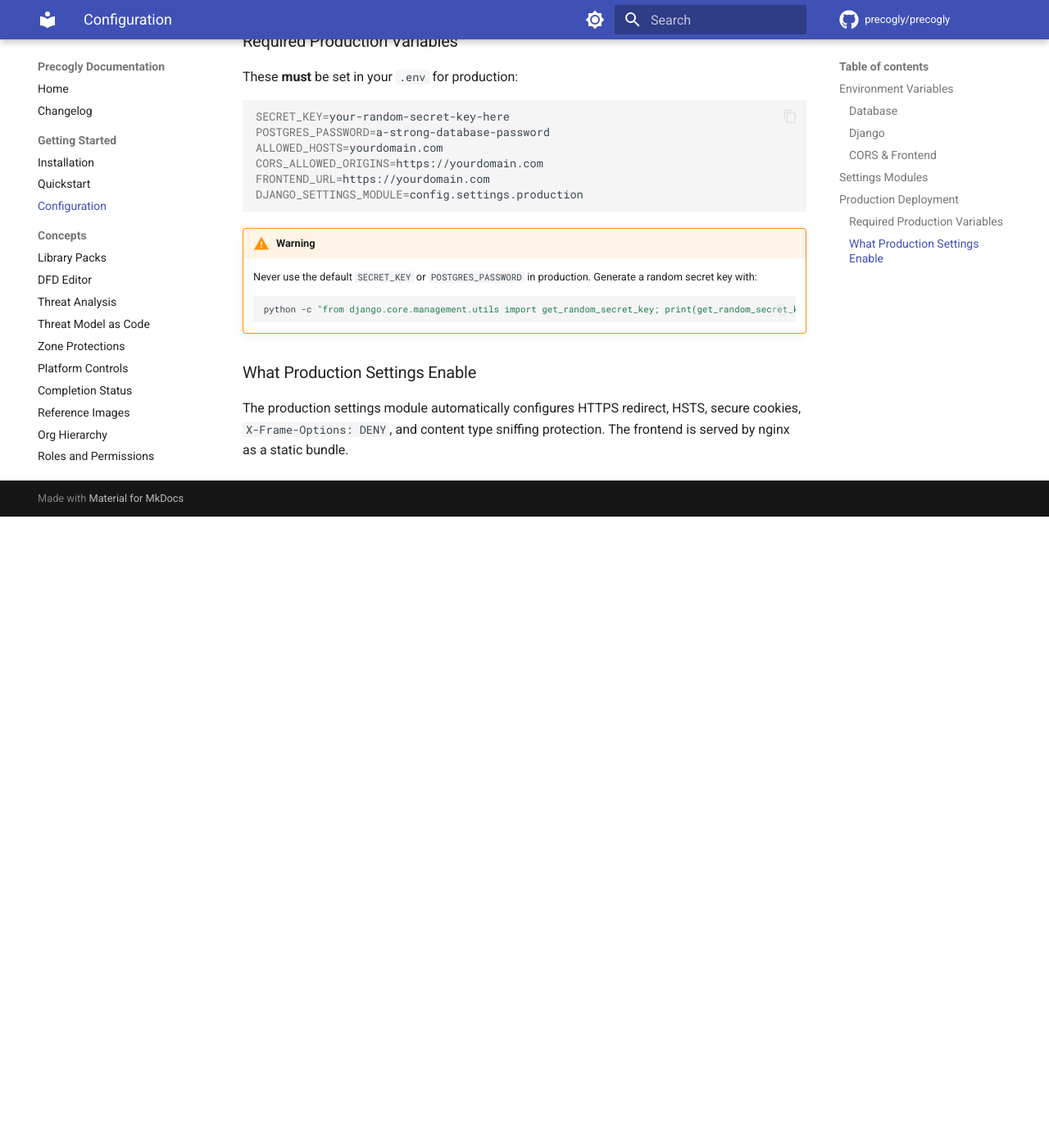
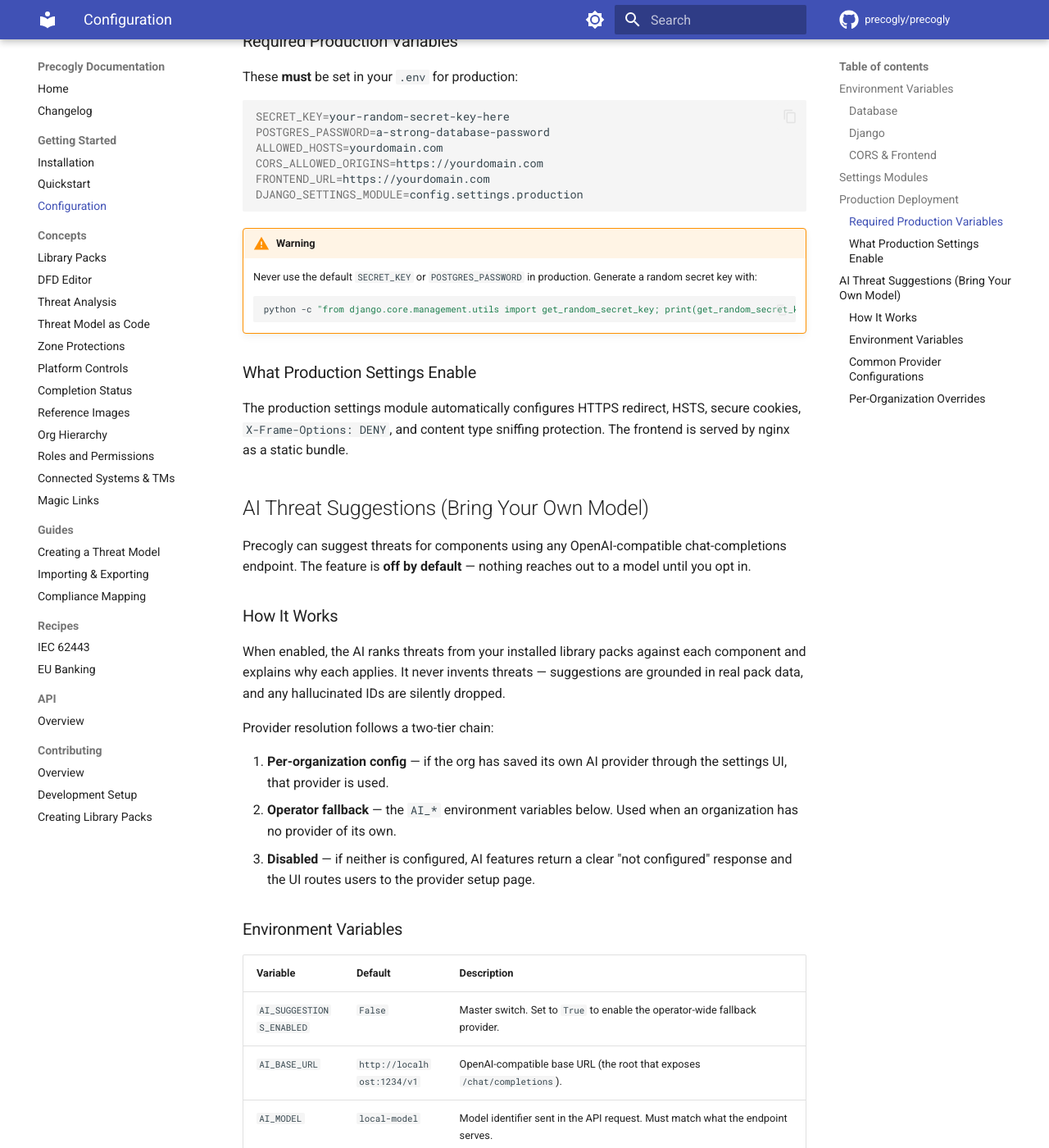
Before and after one commit to AlvinKuruvilla/precogly, an MkDocs documentation site: the page built from docs/getting-started/configuration.md, in a window 1280 px wide and 1400 px high, scrolled down 1909 px. Shown: the whole window at 82% size. Built offline with MkDocs 1.6.1 and Material for MkDocs 9.7.7, drawn with Linux system fonts in a browser that asks for light colours; comment, search, counter and statistics services are not loaded; before the commit the page ends 2539 px from its top, so only the background shows below that; some of the changed text lies outside the part shown.

Commit message:
docs: add AI threat suggestions configuration guide
  Document the BYOM (Bring Your Own Model) AI feature in both .env.example
  and configuration.md. Covers environment variables, provider resolution
  chain, common provider setups (LM Studio, Ollama, OpenAI), and
  per-organization overrides.

````diff
--- a/docs/getting-started/configuration.md
+++ b/docs/getting-started/configuration.md
@@ -79,3 +79,62 @@
 ### What Production Settings Enable
 
 The production settings module automatically configures HTTPS redirect, HSTS, secure cookies, `X-Frame-Options: DENY`, and content type sniffing protection. The frontend is served by nginx as a static bundle.
+
+## AI Threat Suggestions (Bring Your Own Model)
+
+Precogly can suggest threats for components using any OpenAI-compatible chat-completions endpoint. The feature is **off by default** — nothing reaches out to a model until you opt in.
+
+### How It Works
+
+When enabled, the AI ranks threats from your installed library packs against each component and explains why each applies. It never invents threats — suggestions are grounded in real pack data, and any hallucinated IDs are silently dropped.
+
+Provider resolution follows a two-tier chain:
+
+1. **Per-organization config** — if the org has saved its own AI provider through the settings UI, that provider is used.
+2. **Operator fallback** — the `AI_*` environment variables below. Used when an organization has no provider of its own.
+3. **Disabled** — if neither is configured, AI features return a clear "not configured" response and the UI routes users to the provider setup page.
+
+### Environment Variables
+
+| Variable                | Default                          | Description |
+| ----------------------- | -------------------------------- | ----------- |
+| `AI_SUGGESTIONS_ENABLED`| `False`                          | Master switch. Set to `True` to enable the operator-wide fallback provider. |
+| `AI_BASE_URL`           | `http://localhost:1234/v1`       | OpenAI-compatible base URL (the root that exposes `/chat/completions`). |
+| `AI_MODEL`              | `local-model`                    | Model identifier sent in the API request. Must match what the endpoint serves. |
+| `AI_API_KEY`            | _(empty)_                        | API key for the endpoint. Optional — local servers (LM Studio, Ollama) typically don't require one. |
+| `AI_REQUEST_TIMEOUT`    | `60`                             | Seconds before a suggestion request times out. Increase for slower local models. |
+| `AI_SECRET_KEY`         | _(empty)_                        | Fernet key that encrypts per-organization API keys at rest. Only required when orgs store their own keys via the UI. Generate with `python -c "from cryptography.fernet import Fernet; print(Fernet.generate_key().decode())"`. |
+
+### Common Provider Configurations
+
+**LM Studio** (local, default):
+
+```bash
+AI_SUGGESTIONS_ENABLED=True
+AI_BASE_URL=http://localhost:1234/v1
+AI_MODEL=local-model
+```
+
+**Ollama** (local, with OpenAI compatibility):
+
+```bash
+AI_SUGGESTIONS_ENABLED=True
+AI_BASE_URL=http://localhost:11434/v1
+AI_MODEL=llama3
+```
+
+**OpenAI**:
+
+```bash
+AI_SUGGESTIONS_ENABLED=True
+AI_BASE_URL=https://api.openai.com/v1
+AI_MODEL=gpt-4o
+AI_API_KEY=sk-your-key-here
+```
+
+### Per-Organization Overrides
+
+Organizations can bring their own model by saving an AI provider config through the settings UI (**Settings → AI Providers**). This overrides the operator fallback for that organization only. The stored API key is encrypted at rest using `AI_SECRET_KEY`.
+
+!!! note
+    `AI_SECRET_KEY` is separate from Django's `SECRET_KEY` so it can be rotated independently. Rotating it invalidates any stored per-org API keys, which must then be re-entered.
````
Also changed, not shown: 1 other file.
